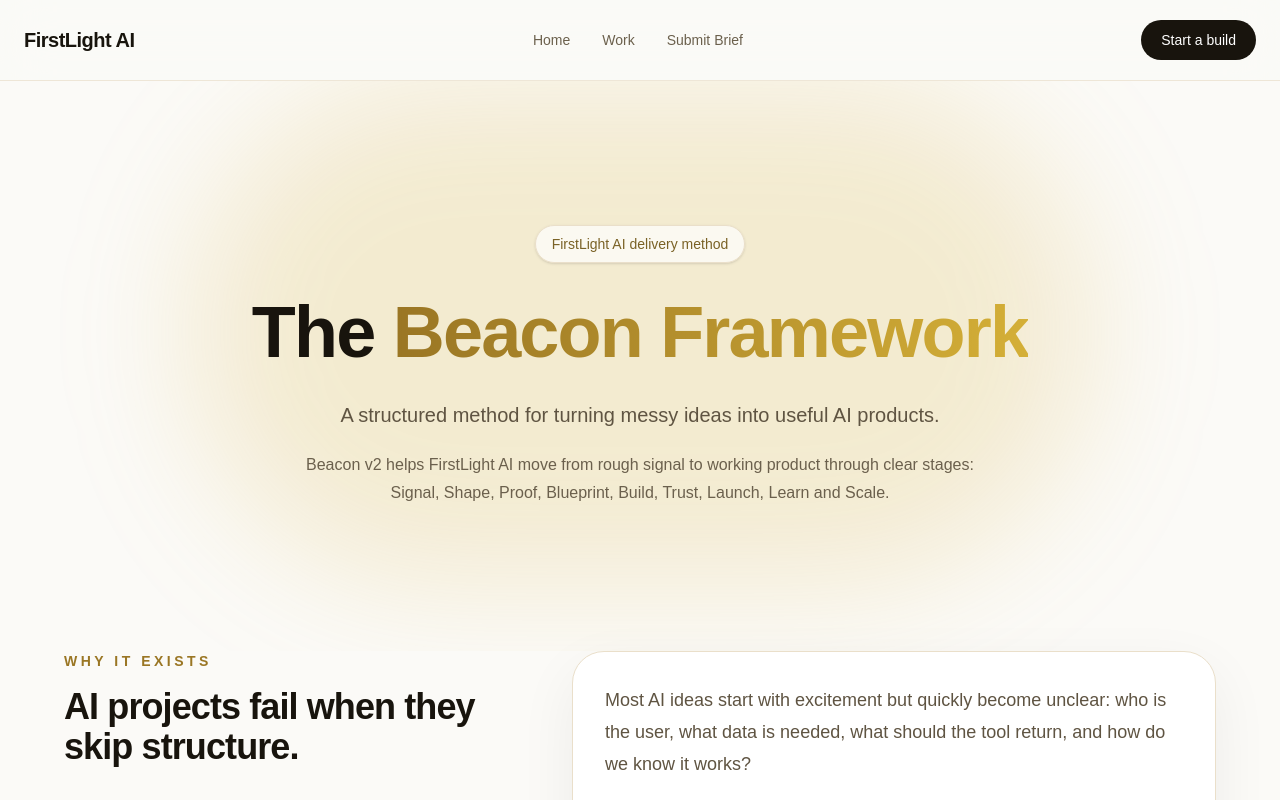
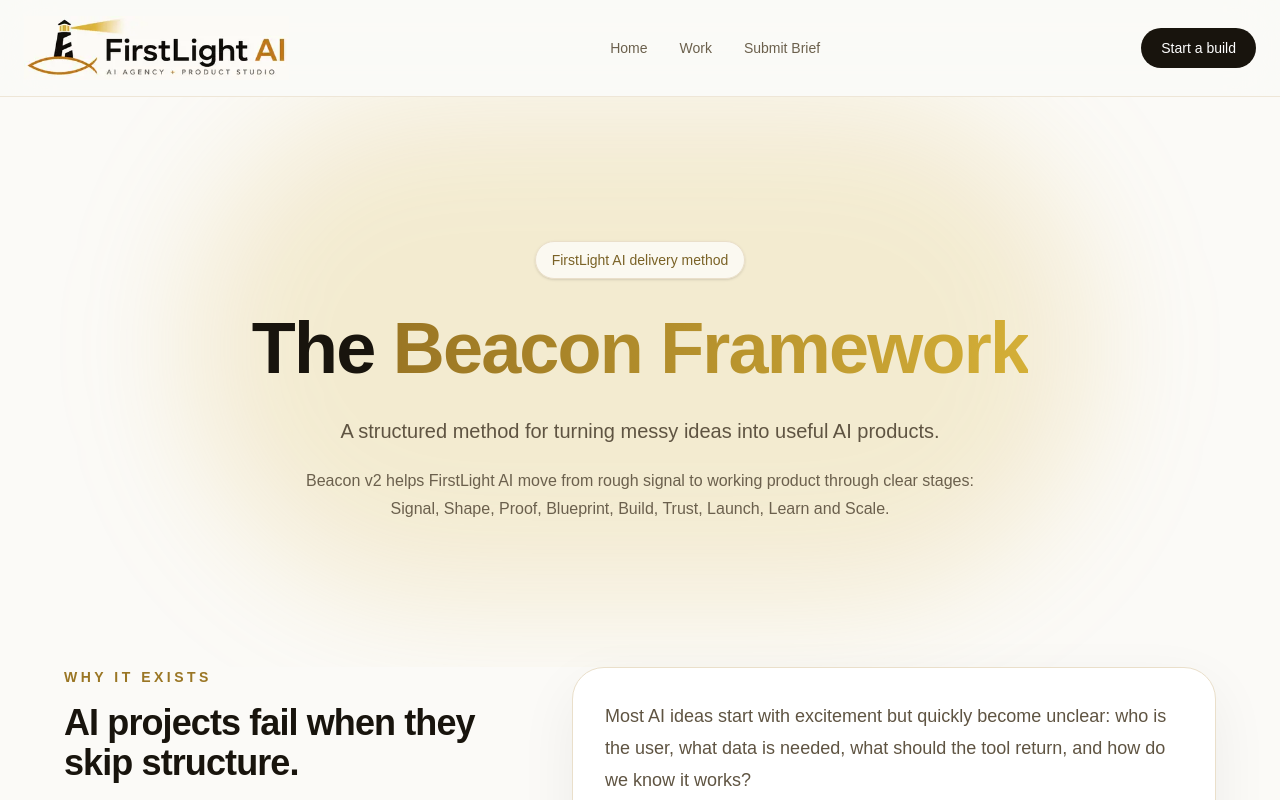
Before and after one commit to TheFreeScouser/FirstLight-AI, a Next.js app: page /beacon-framework in a window 1280 px wide. Shown: the top 800 px of the page. Built offline with nearby package versions, Linux system fonts and the light colour scheme.

Commit message:
Show new FirstLight logo on Beacon Framework page

```diff
--- a/app/beacon-framework/page.tsx
+++ b/app/beacon-framework/page.tsx
@@ -1,3 +1,5 @@
+import BrandLogo from "../components/BrandLogo";
+
 export default function BeaconFrameworkPage() {
   const stages = [
     {
@@ -59,9 +61,9 @@ export default function BeaconFrameworkPage() {
   return (
     <main className="min-h-screen bg-[#fbfaf7] text-[#18140d]">
       <header className="sticky top-0 z-50 border-b border-[#eadfca]/70 bg-[#fbfaf7]/80 backdrop-blur-xl">
-        <div className="mx-auto flex max-w-7xl items-center justify-between px-6 py-5">
-          <a href="/" className="text-xl font-semibold tracking-tight">
-            FirstLight AI
+        <div className="mx-auto flex max-w-7xl items-center justify-between gap-4 px-5 py-4 sm:px-6">
+          <a href="/" aria-label="FirstLight AI home" className="flex shrink-0 items-center">
+            <BrandLogo className="h-auto w-[156px] sm:w-[215px] lg:w-[265px]" />
           </a>
 
           <nav className="hidden gap-8 text-sm text-[#6b604d] md:flex">
```
